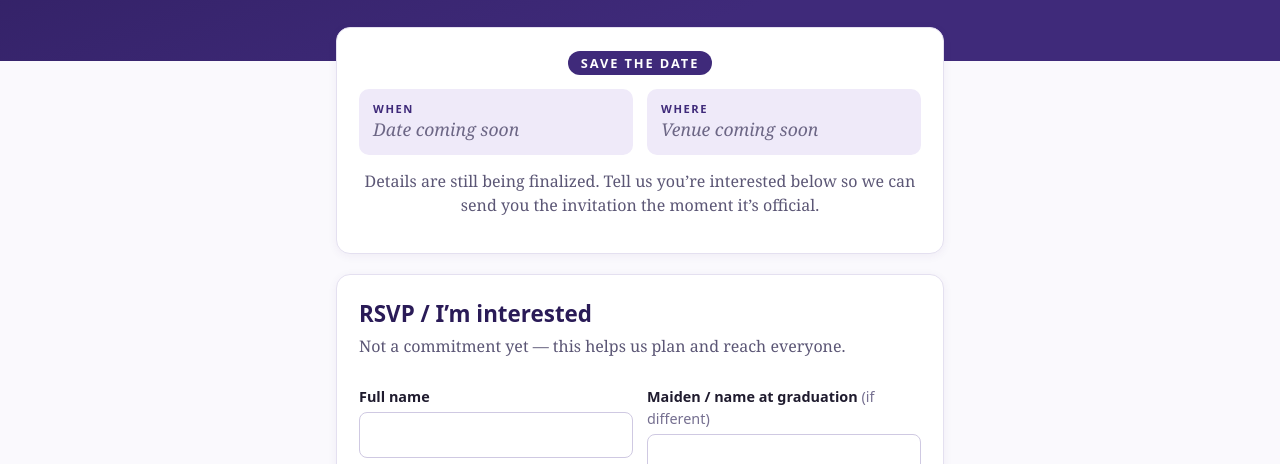
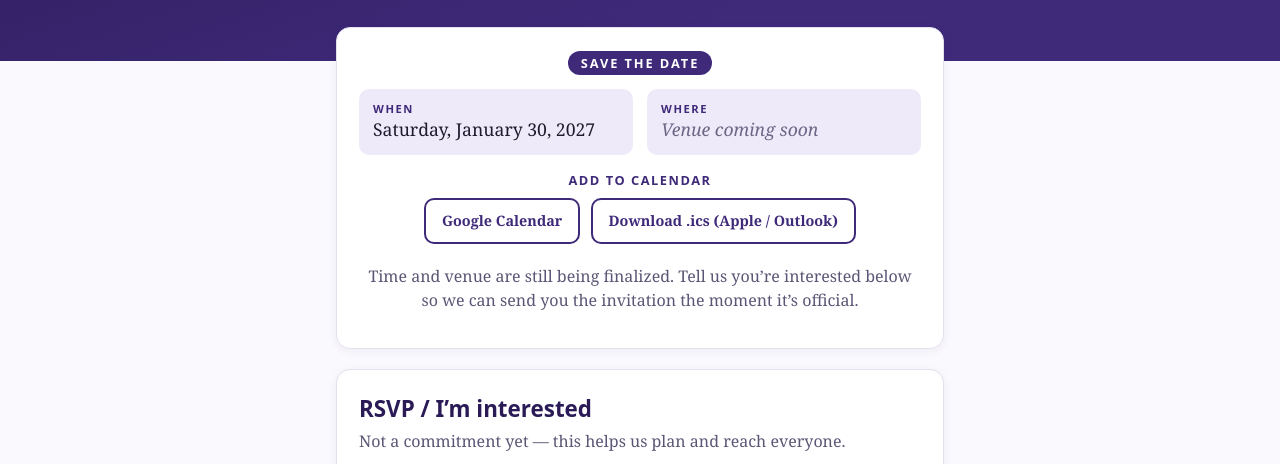
Before and after one commit to demaliafirearmstraining/spm-class-of-2006, a plain HTML site: page index.html in a window 1280 px wide. Shown: the part 293-757 px from the top of the page. Drawn offline with Linux system fonts and the light colour scheme.

Commit message:
Set reunion date (Jan 30, 2027) and add add-to-calendar

```diff
--- a/app.js
+++ b/app.js
@@ -24,6 +24,35 @@
   fact("f-date", C.date + (C.date && C.time ? " \u00b7 " + C.time : ""), "Date coming soon");
   fact("f-venue", C.venue, "Venue coming soon");
   if (C.contact && $("contact")) set("contact", C.contact);
+
+
+  // ---- Add to calendar (needs C.dateISO) ----
+  if (C.dateISO && $("cal")) {
+    var d0 = C.dateISO.replace(/-/g, "");
+    var allDay = !C.startTime;
+    function addDay(iso) { var d = new Date(iso + "T00:00:00Z"); d.setUTCDate(d.getUTCDate() + 1); return d.toISOString().slice(0, 10).replace(/-/g, ""); }
+    var tt = function (t) { return t.replace(":", "") + "00"; };
+    var startV, endV;
+    if (allDay) { startV = d0; endV = addDay(C.dateISO); }
+    else { startV = d0 + "T" + tt(C.startTime); endV = d0 + "T" + tt(C.endTime || C.startTime); }
+    var title = C.school + " " + C.title;
+    var notes = "Class of " + C.classYear + " reunion." + (C.time ? " Time: " + C.time + "." : " Time TBA.") + (C.venue ? "" : " Venue TBA.") + " RSVP and updates: " + location.origin + location.pathname.replace(/[^\/]*$/, "");
+    var where = C.venue || "";
+    var g = "https://calendar.google.com/calendar/render?action=TEMPLATE&text=" + encodeURIComponent(title) +
+      "&dates=" + startV + "/" + endV + "&details=" + encodeURIComponent(notes) + (where ? "&location=" + encodeURIComponent(where) : "") +
+      (allDay ? "" : "&ctz=America/New_York");
+    $("cal-google").href = g;
+    var esc = function (t) { return String(t).replace(/\\/g, "\\\\").replace(/;/g, "\\;").replace(/,/g, "\\,").replace(/\n/g, "\\n"); };
+    var ics = ["BEGIN:VCALENDAR", "VERSION:2.0", "PRODID:-//SPM Class of 2006//Reunion//EN", "CALSCALE:GREGORIAN", "METHOD:PUBLISH", "BEGIN:VEVENT",
+      "UID:spm-class-of-2006-" + d0 + "@spm-class-of-2006", "DTSTAMP:" + new Date().toISOString().replace(/[-:]|\.\d{3}/g, ""),
+      allDay ? "DTSTART;VALUE=DATE:" + startV : "DTSTART;TZID=America/New_York:" + startV,
+      allDay ? "DTEND;VALUE=DATE:" + endV : "DTEND;TZID=America/New_York:" + endV,
+      "SUMMARY:" + esc(title), "DESCRIPTION:" + esc(notes)].concat(where ? ["LOCATION:" + esc(where)] : []).concat(["END:VEVENT", "END:VCALENDAR"]).join("\r\n");
+    var icsA = $("cal-ics");
+    icsA.href = URL.createObjectURL(new Blob([ics], { type: "text/calendar;charset=utf-8" }));
+    icsA.download = "spm-class-of-2006-reunion.ics";
+    $("cal").hidden = false;
+  }
 
   var form = $("rsvp");
   if (!form) return;
--- a/config.js
+++ b/config.js
@@ -9,9 +9,15 @@ window.REUNION = {
   title: "Class of 2006 Reunion",
   tagline: "20 years. Same Guardians. Let\u2019s get the class back together.",
 
-  // e.g. "Saturday, November 28, 2026"  (leave "" until decided)
-  date: "",
-  // e.g. "6:00 PM \u2013 11:00 PM"
+  // Display text, e.g. "Saturday, January 30, 2027"  (leave "" until decided)
+  date: "Saturday, January 30, 2027",
+  // Machine-readable date (YYYY-MM-DD) used for the add-to-calendar buttons
+  dateISO: "2027-01-30",
+  // Optional 24h start/end for the calendar event, e.g. "18:00" / "23:00".
+  // Leave "" to keep it an all-day event with a "time TBA" note.
+  startTime: "",
+  endTime: "",
+  // e.g. "6:00 PM – 11:00 PM"
   time: "",
   // e.g. "The Beechwood Hotel, Worcester, MA"
   venue: "",
--- a/index.html
+++ b/index.html
@@ -25,7 +25,12 @@
       <div class="fact tbd" id="f-date"><small>When</small><span>Date coming soon</span></div>
       <div class="fact tbd" id="f-venue"><small>Where</small><span>Venue coming soon</span></div>
     </div>
-    <p class="sub" style="margin-top:14px">Details are still being finalized. Tell us you&rsquo;re interested below so we can send you the invitation the moment it&rsquo;s official.</p>
+    <div id="cal" hidden style="margin-top:16px">
+      <div class="sans" style="font-size:.8rem;font-weight:700;letter-spacing:.12em;text-transform:uppercase;color:var(--purple);margin-bottom:8px">Add to calendar</div>
+      <a class="btn secondary" id="cal-google" target="_blank" rel="noopener">Google Calendar</a>
+      <a class="btn secondary" id="cal-ics" href="#" style="margin-left:6px">Download .ics (Apple / Outlook)</a>
+    </div>
+    <p class="sub" style="margin-top:14px">Time and venue are still being finalized. Tell us you&rsquo;re interested below so we can send you the invitation the moment it&rsquo;s official.</p>
   </section>
 
   <section class="card" id="rsvp-card">
--- a/style.css
+++ b/style.css
@@ -62,3 +62,6 @@ th{background:var(--purple-l);color:var(--purple-d);white-space:nowrap}
 td.note{min-width:14rem;max-width:26rem;white-space:pre-wrap}
 .pill{display:inline-block;padding:2px 9px;border-radius:999px;font-weight:700;font-size:.78rem;color:#fff}
 .pill.yes{background:var(--ok)}.pill.maybe{background:var(--warn)}.pill.no{background:var(--bad)}
+
+a.btn.secondary{background:#fff;color:var(--purple);border:2px solid var(--purple);padding:10px 16px;font-size:.9rem;margin-bottom:6px}
+a.btn.secondary:hover{background:var(--purple-l)}
```
